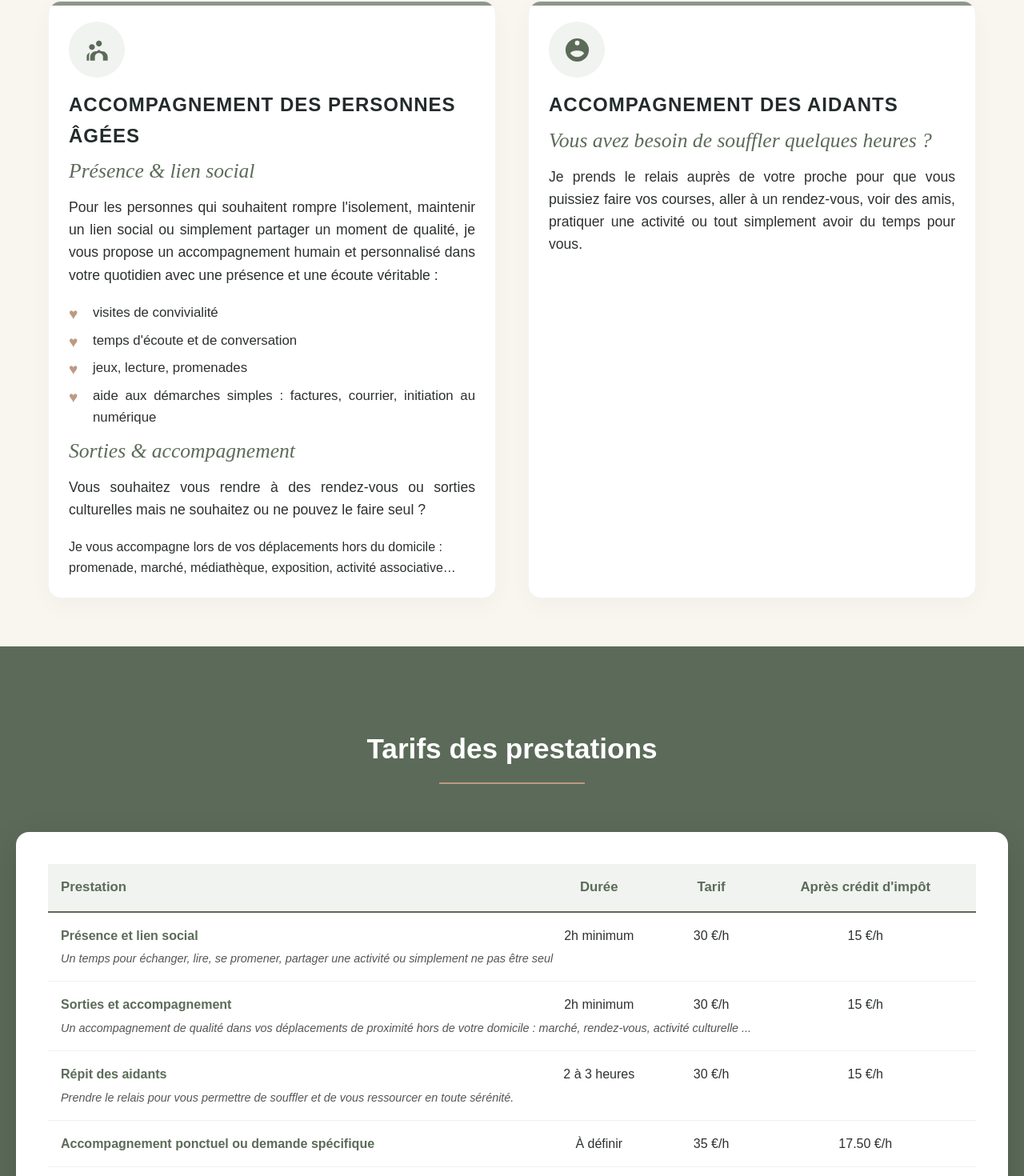
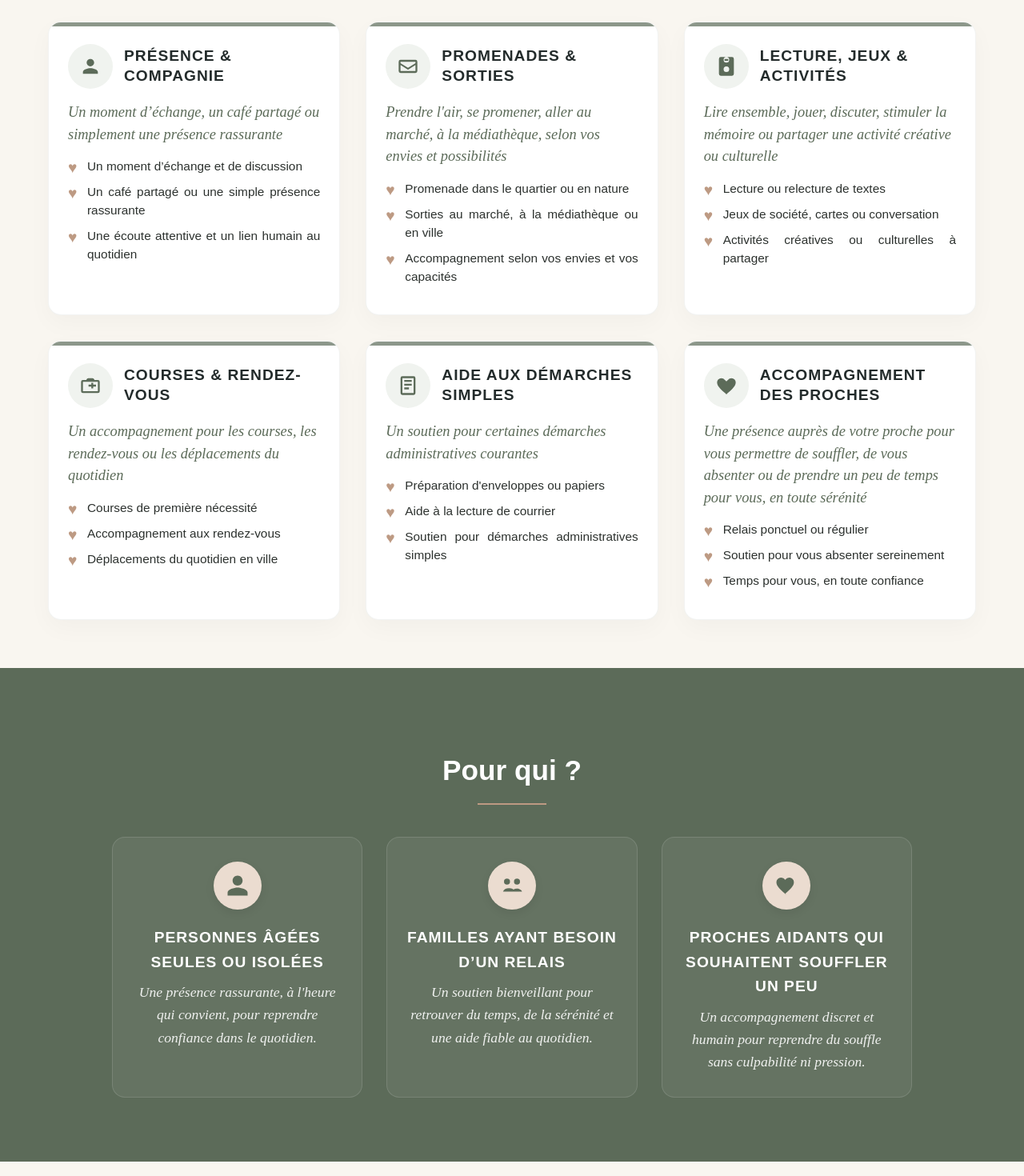
Before and after one commit to tentensee/LaVoyageuseDeVie, a React (Vite) app: page / in a window 1280 px wide. Shown: the part 996-2466 px from the top of the page at 80% size. Built offline with nearby package versions, Linux system fonts and the light colour scheme.

Commit message:
Update secteur and pricing content

```diff
--- a/src/App.jsx
+++ b/src/App.jsx
@@ -9,6 +9,7 @@ import Footer from './components/Footer';
 import './index.css';
 import Tarifs from './components/Tarifs';
 import Secteur from './components/Secteur';
+import ForWho from './components/ForWho';
 
 export default function App() {
   return (
@@ -18,8 +19,9 @@ export default function App() {
         <Hero />
         <Manifesto />
         <Services />
+        <ForWho />
+        <Secteur />
         <Tarifs />
-        <Secteur />
         <About />
         <Contact />
       </main>
--- /dev/null
+++ b/src/components/ForWho.jsx
@@ -0,0 +1,51 @@
+import React from 'react';
+
+export default function ForWho() {
+  const profiles = [
+    {
+      title: 'Personnes âgées seules ou isolées',
+      text: 'Une présence rassurante, à l\'heure qui convient, pour reprendre confiance dans le quotidien.',
+      icon: (
+        <svg viewBox="0 0 24 24" className="for-who-icon" aria-hidden="true" fill="currentColor">
+          <path d="M12 12c2.76 0 5-2.24 5-5S14.76 2 12 2 7 4.24 7 7s2.24 5 5 5Zm0 2c-3.33 0-10 1.67-10 5v3h20v-3c0-3.33-6.67-5-10-5Z" />
+        </svg>
+      )
+    },
+    {
+      title: 'Familles ayant besoin d’un relais',
+      text: 'Un soutien bienveillant pour retrouver du temps, de la sérénité et une aide fiable au quotidien.',
+      icon: (
+        <svg viewBox="0 0 24 24" className="for-who-icon" aria-hidden="true" fill="currentColor">
+          <path d="M7 11a3 3 0 1 1 0-6 3 3 0 0 1 0 6Zm10 0a3 3 0 1 1 0-6 3 3 0 0 1 0 6ZM3 18c.8-2.3 3-3.5 6-3.5S14.2 15.7 15 18H3Zm9 0c.6-1.8 2.4-3 4.8-3 2.7 0 4.8 1.5 5.2 3H12Z" />
+        </svg>
+      )
+    },
+    {
+      title: 'Proches aidants qui souhaitent souffler un peu',
+      text: 'Un accompagnement discret et humain pour reprendre du souffle sans culpabilité ni pression.',
+      icon: (
+        <svg viewBox="0 0 24 24" className="for-who-icon" aria-hidden="true" fill="currentColor">
+          <path d="M12 21.35 10.55 20C5.4 15.36 2 12.28 2 8.5A4.5 4.5 0 0 1 6.5 4a4.9 4.9 0 0 1 4.3 2.1A4.9 4.9 0 0 1 15.1 4 4.5 4.5 0 0 1 19.5 8.5c0 3.78-3.4 6.86-8.55 11.5L12 21.35Z" />
+        </svg>
+      )
+    }
+  ];
+
+  return (
+    <section id="for-who" className="for-who-section">
+      <div className="section-header">
+        <h2>Pour qui ?</h2>
+      </div>
+
+      <div className="for-who-grid">
+        {profiles.map(({ title, text, icon }) => (
+          <article className="for-who-card" key={title}>
+            <div className="for-who-icon-wrapper">{icon}</div>
+            <h3 className="for-who-title">{title}</h3>
+            <p className="for-who-text">{text}</p>
+          </article>
+        ))}
+      </div>
+    </section>
+  );
+}
--- a/src/components/Services.jsx
+++ b/src/components/Services.jsx
@@ -10,38 +10,110 @@ export default function Services() {
       <div className="services-grid">
         {/* Carte 1 */}
         <div className="service-card">
+          <div className="service-card-header">
             <div className="card-icon-wrapper">
               <svg className="card-icon" viewBox="0 0 24 24">
-              <path d="M16,13C15.71,13 15.38,13 15.05,13.05C14.82,12.43 14.21,12 13.5,12C12.79,12 12.18,12.43 11.95,13.05C11.62,13 11.29,13 11,13C8.24,13 6,15.24 6,18V21H10V18C10,16.07 11.57,14.5 13.5,14.5C15.43,14.5 17,16.07 17,18V21H21V18C21,15.24 18.76,13 16,13M13.5,4C14.88,4 16,5.12 16,6.5C16,7.88 14.88,9 13.5,9C12.12,9 11,7.88 11,6.5C11,5.12 12.12,4 13.5,4M7.5,7C8.88,7 10,8.12 10,9.5C10,10.88 8.88,12 7.5,12C6.12,12 5,10.88 5,9.5C5,8.12 6.12,7 7.5,7M4.5,14.85C4.84,14.55 5.23,14.3 5.66,14.12C5.23,15.14 5,16.29 5,17.5V21H3V17.5C3,16.39 3.57,15.4 4.5,14.85Z"/>
+                <path d="M12,12C14.21,12 16,10.21 16,8C16,5.79 14.21,4 12,4C9.79,4 8,5.79 8,8C8,10.21 9.79,12 12,12ZM12,14C9.33,14 4,15.34 4,18V20H20V18C20,15.34 14.67,14 12,14Z"/>
               </svg>
             </div>
-          <h3 className="card-title">Accompagnement des personnes âgées</h3>
-
-          <p className="card-subtitle script-font">Présence & lien social</p>
-          <p className="about-text">Pour les personnes qui souhaitent rompre l'isolement, maintenir un lien social ou simplement partager un moment de qualité, je vous propose un accompagnement humain et personnalisé dans votre quotidien avec une présence et une écoute véritable : </p>
-
+            <h3 className="card-title">Présence & compagnie</h3>
+          </div>
+          <p className="card-subtitle script-font">Un moment d’échange, un café partagé ou simplement une présence rassurante</p>
           <ul className="service-list">
-            <li>visites de convivialité</li>
-            <li>temps d'écoute et de conversation</li>
-            <li>jeux, lecture, promenades</li>
-            <li>aide aux démarches simples : factures, courrier, initiation au numérique</li>
-          </ul> {/* LA LISTE EST MAINTENANT BIEN FERMÉE ICI */}
-
-          <p className="card-subtitle script-font">Sorties & accompagnement</p>
-          <p className="about-text">Vous souhaitez vous rendre à des rendez-vous ou sorties culturelles mais ne souhaitez ou ne pouvez le faire seul ?</p>
-          <p>Je vous accompagne lors de vos déplacements hors du domicile : promenade, marché, médiathèque, exposition, activité associative…</p>
+            <li>Un moment d’échange et de discussion</li>
+            <li>Un café partagé ou une simple présence rassurante</li>
+            <li>Une écoute attentive et un lien humain au quotidien</li>
+          </ul>
         </div>
 
         {/* Carte 2 */}
         <div className="service-card">
+          <div className="service-card-header">
             <div className="card-icon-wrapper">
               <svg className="card-icon" viewBox="0 0 24 24">
-              <path d="M12,2A10,10 0 0,0 2,12A10,10 0 0,0 12,22A10,10 0 0,0 22,12A10,10 0 0,0 12,2M12,4A2,2 0 0,1 14,6A2,2 0 0,1 12,8A2,2 0 0,1 10,6A2,2 0 0,1 12,4M12,18c-2.45,0 -4.61,-1.24 -5.89,-3.12C6.39,13.62 9,12.5 12,12.5c3,0 5.61,1.12 5.89,2.38C16.61,16.76 14.45,18 12,18Z"/>
+                <path d="M20,5H4A2,2 0 0,0 2,7V17A2,2 0 0,0 4,19H20A2,2 0 0,0 22,17V7A2,2 0 0,0 20,5M20,7V8.5L12,13.5L4,8.5V7H20M4,17V10.5L11.43,15.2C11.76,15.4 12.24,15.4 12.57,15.2L20,10.5V17H4Z"/>
               </svg>
             </div>
-          <h3 className="card-title">Accompagnement des aidants</h3>
-          <p className="card-subtitle script-font">Vous avez besoin de souffler quelques heures ? </p>
-          <p className="about-text">Je prends le relais auprès de votre proche pour que vous puissiez faire vos courses, aller à un rendez-vous, voir des amis, pratiquer une activité ou tout simplement avoir du temps pour vous.</p>
+            <h3 className="card-title">Promenades & sorties</h3>
+          </div>
+          <p className="card-subtitle script-font">Prendre l'air, se promener, aller au marché, à la médiathèque, selon vos envies et possibilités</p>
+          <ul className="service-list">
+            <li>Promenade dans le quartier ou en nature</li>
+            <li>Sorties au marché, à la médiathèque ou en ville</li>
+            <li>Accompagnement selon vos envies et vos capacités</li>
+          </ul>
+        </div>
+
+        {/* Carte 3 */}
+        <div className="service-card">
+          <div className="service-card-header">
+            <div className="card-icon-wrapper">
+              <svg className="card-icon" viewBox="0 0 24 24">
+                <path d="M18,2H6A2,2 0 0,0 4,4V20A2,2 0 0,0 6,22H18A2,2 0 0,0 20,20V4A2,2 0 0,0 18,2M10,4H14V6H10V4M12,18A3,3 0 1,1 15,15A3,3 0 0,1 12,18M12,8A3,3 0 1,1 15,5A3,3 0 0,1 12,8Z"/>
+              </svg>
+            </div>
+            <h3 className="card-title">Lecture, jeux & activités</h3>
+          </div>
+          <p className="card-subtitle script-font">Lire ensemble, jouer, discuter, stimuler la mémoire ou partager une activité créative ou culturelle</p>
+          <ul className="service-list">
+            <li>Lecture ou relecture de textes</li>
+            <li>Jeux de société, cartes ou conversation</li>
+            <li>Activités créatives ou culturelles à partager</li>
+          </ul>
+        </div>
+
+        {/* Carte 4 */}
+        <div className="service-card">
+          <div className="service-card-header">
+            <div className="card-icon-wrapper">
+              <svg className="card-icon" viewBox="0 0 24 24">
+                <path d="M18,11H15V9H13V11H10V13H13V15H15V13H18V11M20,6H16.5L15.46,4.5C15.18,4.16 14.77,4 14.33,4H9.67C9.23,4 8.82,4.16 8.54,4.5L7.5,6H4A2,2 0 0,0 2,8V18A2,2 0 0,0 4,20H20A2,2 0 0,0 22,18V8A2,2 0 0,0 20,6M20,18H4V8H20V18Z"/>
+              </svg>
+            </div>
+            <h3 className="card-title">Courses & rendez-vous</h3>
+          </div>
+          <p className="card-subtitle script-font">Un accompagnement pour les courses, les rendez-vous ou les déplacements du quotidien</p>
+          <ul className="service-list">
+            <li>Courses de première nécessité</li>
+            <li>Accompagnement aux rendez-vous</li>
+            <li>Déplacements du quotidien en ville</li>
+          </ul>
+        </div>
+
+        {/* Carte 5 */}
+        <div className="service-card">
+          <div className="service-card-header">
+            <div className="card-icon-wrapper">
+              <svg className="card-icon" viewBox="0 0 24 24">
+                <path d="M6,2H18A2,2 0 0,1 20,4V20A2,2 0 0,1 18,22H6A2,2 0 0,1 4,20V4A2,2 0 0,1 6,2M6,4V20H18V4H6M8,6H16V8H8V6M8,10H16V12H8V10M8,14H13V16H8V14Z"/>
+              </svg>
+            </div>
+            <h3 className="card-title">Aide aux démarches simples</h3>
+          </div>
+          <p className="card-subtitle script-font">Un soutien pour certaines démarches administratives courantes</p>
+          <ul className="service-list">
+            <li>Préparation d'enveloppes ou papiers</li>
+            <li>Aide à la lecture de courrier</li>
+            <li>Soutien pour démarches administratives simples</li>
+          </ul>
+        </div>
+
+        {/* Carte 6 */}
+        <div className="service-card">
+          <div className="service-card-header">
+            <div className="card-icon-wrapper">
+              <svg className="card-icon" viewBox="0 0 24 24">
+                <path d="M12,21.35L10.55,20C5.4,15.36 2,12.28 2,8.5A4.5,4.5 0 0,1 6.5,4A4.9,4.9 0 0,1 10.4,5.93L12,7.5L13.6,5.93A4.9,4.9 0 0,1 17.5,4A4.5,4.5 0 0,1 22,8.5C22,12.28 18.6,15.36 13.45,20L12,21.35Z"/>
+              </svg>
+            </div>
+            <h3 className="card-title">Accompagnement des proches</h3>
+          </div>
+          <p className="card-subtitle script-font">Une présence auprès de votre proche pour vous permettre de souffler, de vous absenter ou de prendre un peu de temps pour vous, en toute sérénité</p>
+          <ul className="service-list">
+            <li>Relais ponctuel ou régulier</li>
+            <li>Soutien pour vous absenter sereinement</li>
+            <li>Temps pour vous, en toute confiance</li>
+          </ul>
         </div>
       </div>
     </section>
--- a/src/components/Tarifs.jsx
+++ b/src/components/Tarifs.jsx
@@ -4,63 +4,21 @@ export default function Tarifs() {
   return (
     <section className="pricing-section" id="tarifs">
       <div className="section-header">
-        <h2>Tarifs des prestations</h2>
+        <h2>Tarif</h2>
       </div>
 
       <div className="pricing-container">
-        <div className="table-responsive">
-          <table className="pricing-table">
-            <thead>
-              <tr>
-                <th>Prestation</th>
-                <th>Durée</th>
-                <th>Tarif</th>
-                <th>Après crédit d'impôt</th>
-              </tr>
-            </thead>
-            <tbody>
-              {/* Prestation 1 */}
-              <tr className="main-row">
-                <td><strong>Présence et lien social</strong></td>
-                <td>2h minimum</td>
-                <td>30 €/h</td>
-                <td>15 €/h</td>
-              </tr>
-              <tr className="desc-row">
-                <td colSpan="4">Un temps pour échanger, lire, se promener, partager une activité ou simplement ne pas être seul</td>
-              </tr>
+        <div className="tarif-simple-card">
+          <p className="tarif-prix">20 € net / heure</p>
 
-              {/* Prestation 2 */}
-              <tr className="main-row">
-                <td><strong>Sorties et accompagnement</strong></td>
-                <td>2h minimum</td>
-                <td>30 €/h</td>
-                <td>15 €/h</td>
-              </tr>
-              <tr className="desc-row">
-                <td colSpan="4">Un accompagnement de qualité dans vos déplacements de proximité hors de votre domicile : marché, rendez-vous, activité culturelle ...</td>
-              </tr>
+          <p className="tarif-text">
+            Intervention dans le cadre du CESU, permettant à votre foyer de bénéficier, sous réserve des
+            conditions applicables, des avantages fiscaux liés à l'emploi à domicile.
+          </p>
 
-              {/* Prestation 3 */}
-              <tr className="main-row">
-                <td><strong>Répit des aidants</strong></td>
-                <td>2 à 3 heures</td>
-                <td>30 €/h</td>
-                <td>15 €/h</td>
-              </tr>
-              <tr className="desc-row">
-                <td colSpan="4">Prendre le relais pour vous permettre de souffler et de vous ressourcer en toute sérénité.</td>
-              </tr>
-
-              {/* Prestation 4 (Sans description) */}
-              <tr>
-                <td><strong>Accompagnement ponctuel ou demande spécifique</strong></td>
-                <td>À définir</td>
-                <td>35 €/h</td>
-                <td>17.50 €/h</td>
-              </tr>
-            </tbody>
-          </table>
+          <p className="tarif-info">
+            2 heures minimum par intervention, afin de privilégier un véritable temps d'accompagnement.
+          </p>
         </div>
       </div>
     </section>
--- a/src/index.css
+++ b/src/index.css
@@ -211,7 +211,7 @@ nav a:hover {
 }
 
 .manifesto-text {
-    font-size: 1.8rem;
+    font-size: 2.8rem;
     font-weight: 400;
 }
 
@@ -247,19 +247,20 @@ nav a:hover {
 
 .services-grid {
     display: grid;
-    grid-template-columns: repeat(2, 1fr);
-    gap: 40px;
+    grid-template-columns: repeat(3, minmax(0, 1fr));
+    gap: 32px;
 }
 
 .service-card {
     background-color: white;
     border-radius: 16px;
-    padding: 25px;
+    padding: 27px 24px;
     box-shadow: 0 10px 30px rgba(0,0,0,0.03);
     transition: var(--transition-smooth);
     border: 1px solid rgba(92, 107, 89, 0.08);
     position: relative;
     overflow: hidden;
+    min-height: 100%;
 }
 
 .service-card:hover {
@@ -278,46 +279,58 @@ nav a:hover {
     opacity: 0.7;
 }
 
+.service-card-header {
+    display: flex;
+    align-items: center;
+    gap: 14px;
+    margin-bottom: 16px;
+}
+
 .card-icon-wrapper {
-    width: 70px;
-    height: 70px;
+    width: 56px;
+    height: 56px;
     background-color: var(--sage-green-light);
     border-radius: 50%;
     display: flex;
     align-items: center;
     justify-content: center;
-    margin-bottom: 15px;
+    flex-shrink: 0;
 }
 
 .card-icon {
-    width: 35px;
-    height: 35px;
+    width: 28px;
+    height: 28px;
     fill: var(--sage-green);
 }
 
 .card-title {
-    font-size: 1.5rem;
+    font-size: 1.2rem;
     color: var(--charcoal);
-    margin-bottom: 5px;
+    margin: 0;
     text-transform: uppercase;
     letter-spacing: 1px;
+    line-height: 1.3;
 }
 
 .card-subtitle {
-    font-size: 1.6rem;
+    font-size: 1.15rem;
     color: var(--sage-green);
-    margin-bottom: 10px;
+    margin: 0 0 14px 0;
+    line-height: 1.5;
 }
 
 .service-list {
     list-style: none;
+    margin: 0;
+    padding-left: 0;
 }
 
 .service-list li {
     position: relative;
-    padding-left: 30px;
-    margin-bottom: 8px;
-    font-size: 1.05rem;
+    padding-left: 24px;
+    margin-bottom: 9px;
+    font-size: 0.96rem;
+    line-height: 1.5;
     color: var(--text-dark);
 }
 
@@ -582,11 +595,15 @@ footer {
 /* Design Responsive (Tablettes et Mobiles) */
 @media (max-width: 992px) {
     .hero-title { font-size: 2.6rem; }
-    .services-grid { grid-template-columns: 1fr; gap: 30px; }
+    .services-grid { grid-template-columns: repeat(2, minmax(0, 1fr)); gap: 24px; }
     .about-container { grid-template-columns: 1fr; gap: 40px; text-align: center; }
     .about-image-wrapper { order: -1; }
     .about-brand { text-align: center; }
     .footer-container { grid-template-columns: 1fr; gap: 30px; }
+}
+
+@media (max-width: 640px) {
+    .services-grid { grid-template-columns: 1fr; gap: 20px; }
 }
 
 @media (max-width: 768px) {
@@ -630,100 +647,63 @@ footer {
 
 /* Section Tarifs */
 .pricing-section {
-    background-color: var(--sage-green); /* Ajout du fond vert sauge */
+    background-color: var(--sage-green);
     padding: 100px 20px;
 }
 
-/* On force le titre au-dessus du tableau à être blanc pour qu'il soit lisible sur le fond vert */
 .pricing-section .section-header h2 {
     color: white;
 }
 
-/* Le conteneur du tableau reste blanc mais on lui donne un peu plus de place */
 .pricing-container {
-    background-color: white;
-    border-radius: 16px;
-    padding: 40px;
-    box-shadow: 0 15px 40px rgba(0,0,0,0.15); /* Ombre un peu plus forte */
-    max-width: 1500px;
+    max-width: 900px;
+    margin: 0 auto;
+    background-color: rgba(255, 255, 255, 0.08);
+    border: 1px solid rgba(255, 255, 255, 0.15);
+    border-radius: 20px;
+    padding: 40px 30px;
+    box-shadow: 0 15px 40px rgba(0,0,0,0.12);
+}
+
+.tarif-simple-card {
+    color: white;
+    text-align: center;
+}
+
+.tarif-prix {
+    font-size: clamp(1.7rem, 2.4vw, 2.4rem);
+    font-weight: 700;
+    color: white;
+    margin: 0 0 20px;
+    letter-spacing: 0.03em;
+}
+
+.tarif-text,
+.tarif-info {
+    font-size: 1.08rem;
+    line-height: 1.7;
+    color: rgba(255, 255, 255, 0.9);
+    max-width: 700px;
     margin: 0 auto;
 }
 
-/* Permet au tableau de glisser de gauche à droite sur les petits téléphones */
-.table-responsive {
-    overflow-x: auto;
+.tarif-text {
+    margin-bottom: 18px;
 }
 
-.pricing-table {
-    width: 100%;
-    border-collapse: collapse;
-    text-align: left;
-    margin-bottom: 20px;
+.tarif-info {
+    font-style: italic;
 }
 
-.pricing-table th {
-    background-color: var(--sage-green-light);
-    color: var(--sage-green);
-    padding: 16px;
-    font-size: 1.05rem;
-    font-weight: 600;
-    border-bottom: 2px solid var(--sage-green);
-}
-
-.pricing-table td {
-    padding: 16px;
-    border-bottom: 1px solid #f0f0f0;
-    color: var(--text-dark);
-}
-
-/* Effet au survol des lignes du tableau */
-.pricing-table tbody tr {
-    transition: var(--transition-smooth);
-}
-
-.pricing-table tbody tr:hover {
-    background-color: var(--bg-sand-light);
-}
-
-.pricing-note {
-    font-size: 0.9rem;
-    color: var(--sage-green);
-    font-style: italic;
-    margin-top: 15px;
-    text-align: right;
-}
-
-/* Design Responsive pour le tableau sur Mobile */
 @media (max-width: 768px) {
     .pricing-container {
-        padding: 20px;
+        padding: 28px 20px;
     }
 
-    .pricing-table th, .pricing-table td {
-        padding: 12px;
-        font-size: 0.9rem;
+    .tarif-text,
+    .tarif-info {
+        font-size: 1rem;
     }
-}
-
-/* Centrer toutes les colonnes sauf la première (Prestation) */
-.pricing-table th:not(:first-child),
-.pricing-table td:not(:first-child) {
-    text-align: center;
-}
-
-/* Retire la bordure entre le titre de la prestation et sa description */
-.pricing-table tr.main-row td {
-    border-bottom: none;
-    padding-bottom: 5px;
-}
-
-/* Style de la phrase de description fusionnée */
-.pricing-table tr.desc-row td {
-    font-size: 0.9rem;
-    font-style: italic;
-    color: #555;
-    padding-top: 0;
-    text-align: left !important; /* Force l'alignement à gauche pour la lecture */
 }
 
 /* On remet le texte en gras pour la première colonne pour bien la différencier */
@@ -743,7 +723,7 @@ footer {
 /* Mise en page : texte à gauche, carte à droite */
 .secteur-container {
     display: grid;
-    grid-template-columns: 1fr 1.3fr;
+    grid-template-columns: 0.9fr 1.3fr;
     gap: 40px;
     background-color: white;
     border-radius: 16px;
@@ -753,86 +733,35 @@ footer {
     align-items: center;
 }
 
+.secteur-info {
+    display: flex;
+    align-items: center;
+    height: 100%;
+}
+
 .secteur-description {
     font-size: 1.1rem;
     color: var(--text-dark);
-    margin-bottom: 30px;
-    line-height: 1.6;
+    margin: 0;
+    line-height: 1.7;
 }
 
-/* --- LA LÉGENDE --- */
-.secteur-legend {
-    display: flex;
-    flex-direction: column;
-    gap: 20px;
+.secteur-map-wrapper {
+    border-radius: 12px;
+    overflow: hidden;
+    box-shadow: 0 5px 15px rgba(0,0,0,0.05);
+    border: 2px solid var(--sage-green-light);
     background-color: var(--bg-sand-light);
-    padding: 25px;
-    border-radius: 12px;
-    border-left: 4px solid var(--sage-green);
 }
 
-.legend-item {
-    display: flex;
-    align-items: center;
-    gap: 15px;
-}
-
-.legend-color {
-    width: 24px;
-    height: 24px;
-    border-radius: 50%; /* Puces rondes */
-    flex-shrink: 0;
-    box-shadow: 0 2px 5px rgba(0,0,0,0.15);
-}
-
-/* Vous pouvez ajuster les codes couleurs #HEX pour correspondre exactement à votre carte */
-.legend-rouge {
-    background-color: #df535e;
-    border: 2px solid #921118;
-}
-
-.legend-violet {
-    background-color: #ba68c8; /* Violet pastel */
-    border: 2px solid #9c27b0;
-}
-
-.legend-text {
-    display: flex;
-    flex-direction: column;
-}
-
-.legend-text strong {
-    color: var(--charcoal);
-    font-size: 1.05rem;
-}
-
-.legend-text span {
-    color: var(--text-dark);
-    font-size: 0.95rem;
-}
-
-/* --- LA CARTE (ET L'ASTUCE POUR CACHER LE TITRE) --- */
-.secteur-map-wrapper {
-    border-radius: 12px;
-    overflow: hidden; /* C'est ce qui va couper ce qui déborde */
-    box-shadow: 0 5px 15px rgba(0,0,0,0.05);
-    border: 2px solid var(--sage-green-light);
-    height: 480px; /* Hauteur visible de la carte */
-    position: relative;
-}
-
-.iframe-hider {
-    position: absolute;
-    top: -65px; /* On remonte la carte de 55px pour cacher le titre gris ! */
-    left: 0;
-    width: 100%;
-    height: calc(100% + 55px); /* On compense la taille en bas */
-}
-
-.iframe-hider iframe {
+.secteur-map-image {
+    display: block;
     width: 100%;
     height: 100%;
-    border: none;
+    min-height: 420px;
+    object-fit: cover;
+    transform: scale(1.06);
+    transform-origin: center;
 }
 
 /* --- VERSION MOBILE --- */
@@ -846,3 +775,80 @@ footer {
         height: 350px;
     }
 }
+
+/* --- Section Pour Qui --- */
+.for-who-section {
+    background-color: var(--sage-green);
+    padding: 100px 20px 80px 20px;
+}
+
+.for-who-section .section-header {
+    margin-bottom: 40px;
+}
+
+.for-who-section .section-header h2 {
+    color: white;
+}
+
+.for-who-grid {
+    max-width: 1000px;
+    margin: 0 auto;
+    display: grid;
+    grid-template-columns: repeat(3, 1fr);
+    gap: 30px;
+    text-align: center;
+}
+
+.for-who-card {
+    background-color: rgba(255, 255, 255, 0.06);
+    padding: 30px 20px;
+    border-radius: 16px;
+    transition: var(--transition-smooth);
+    border: 1px solid rgba(255, 255, 255, 0.12);
+}
+
+.for-who-card:hover {
+    background-color: rgba(255, 255, 255, 0.12);
+    box-shadow: 0 10px 30px rgba(0,0,0,0.08);
+    transform: translateY(-5px);
+}
+
+.for-who-icon-wrapper {
+    width: 60px;
+    height: 60px;
+    background-color: var(--bg-sand-dark);
+    border-radius: 50%;
+    display: flex;
+    align-items: center;
+    justify-content: center;
+    margin: 0 auto 20px auto;
+    box-shadow: 0 4px 12px rgba(0,0,0,0.08);
+}
+
+.for-who-icon {
+    width: 30px;
+    height: 30px;
+    fill: var(--sage-green);
+}
+
+.for-who-title {
+    font-size: 1.2rem;
+    color: white;
+    margin-bottom: 8px;
+    text-transform: uppercase;
+    letter-spacing: 1px;
+}
+
+.for-who-text {
+    font-size: 1.1rem;
+    color: rgba(255,255,255,0.9);
+    font-family: 'Playfair Display', serif;
+    font-style: italic;
+}
+
+@media (max-width: 768px) {
+    .for-who-grid {
+        grid-template-columns: 1fr;
+        gap: 15px;
+    }
+}
```
Also changed, not shown: src/components/Header.jsx (+27 -6 lines), src/components/Secteur.jsx (+8 -33 lines), src/assets/secteur_d_intervention.jpg (added). Lines whose indentation alone changed are shown as unchanged.
